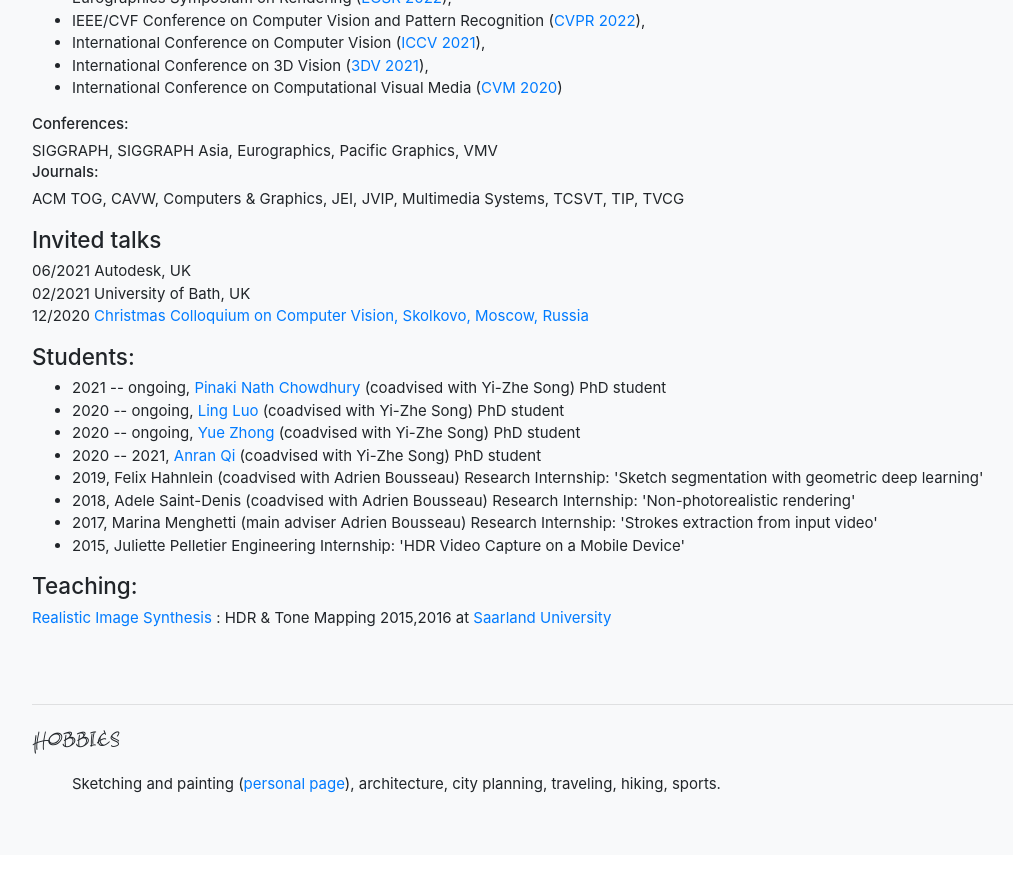
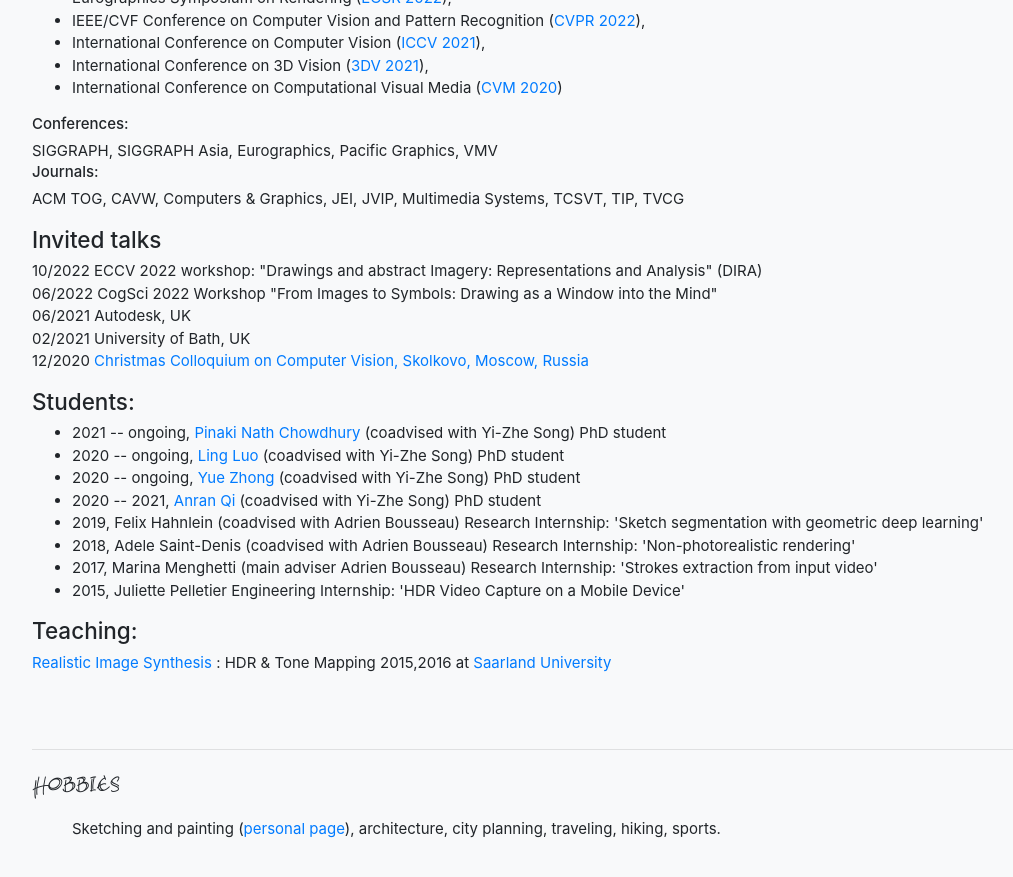
Before and after one commit to ygryadit/ygryadit.github.io, a Jekyll site: the page built from index.md, in a window 1280 px wide and 900 px high, scrolled down 6250 px. Shown: the top 877 px of the window, without its empty margins (53-1066 px from the left). Built offline with Jekyll 4.4.1, drawn with Linux system fonts in a browser that asks for light colours; before the commit the page ends 7105 px from its top, so only the background shows below that.

Commit message:
Dates of talk

```diff
--- a/index.md
+++ b/index.md
@@ -588,6 +588,8 @@
 
 			<p>
 				<h4>Invited talks</h4>
+				10/2022 ECCV 2022 workshop: "Drawings and abstract Imagery: Representations and Analysis" (DIRA) <br>
+				06/2022 CogSci 2022 Workshop "From Images to Symbols: Drawing as a Window into the Mind" <br>
 				06/2021 Autodesk, UK <br>
 				02/2021 University of Bath, UK <br>
 				12/2020 <a href="https://www.youtube.com/watch?v=TixJu8p9QZQ"> Christmas Colloquium on Computer Vision, Skolkovo, Moscow, Russia</a>
```
